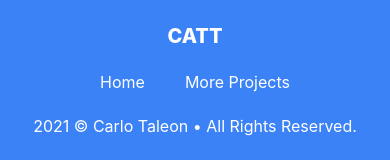
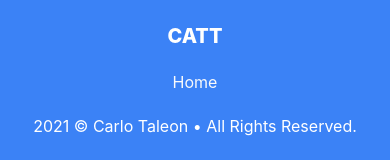
Before and after one commit to Blankeos/next-portfolio, a Next.js app: page / in a window 390 px wide. Shown: the part 5814-5974 px from the top of the page. Built offline with nearby package versions, Linux system fonts and the light colour scheme.

Commit message:
Responsiveness changes on footer

```diff
--- a/src/components/Footer.tsx
+++ b/src/components/Footer.tsx
@@ -31,11 +31,13 @@ const Footer = () => {
         <a className="font-extrabold select-none cursor-pointer flex items-center px-5 text-xl">
           CATT
         </a>
-        <div className="flex space-x-10">
+        <div className="flex space-x-10 text-gray-50">
           <HomeLinkButton>Home</HomeLinkButton>
-          <span>More Projects</span>
+          {/* <span>More Projects</span> */}
         </div>
-        <span>2021 © Carlo Taleon • All Rights Reserved.</span>
+        <span className="text-center">
+          2021 © Carlo Taleon • All Rights Reserved.
+        </span>
       </Container>
     </footer>
   );
```
